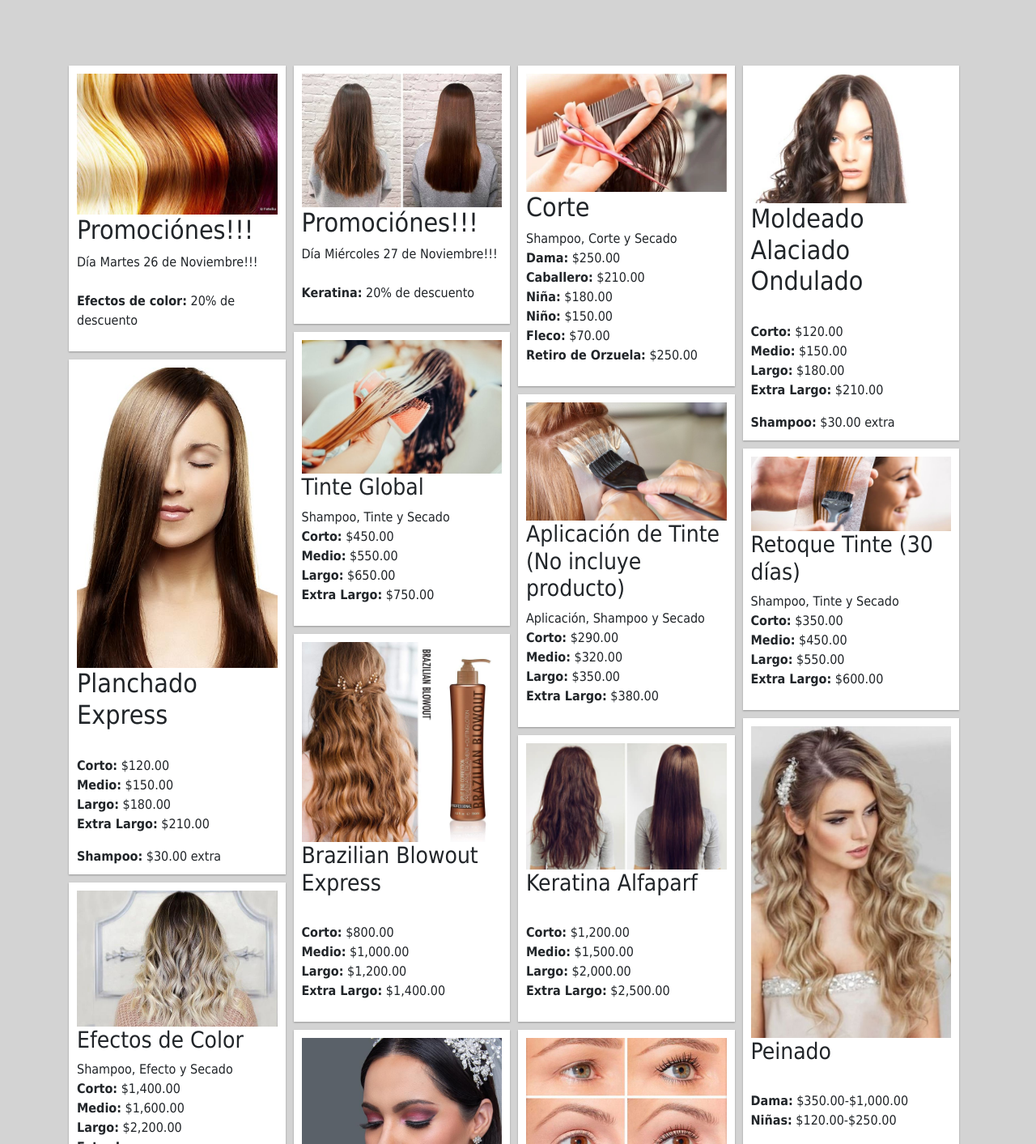
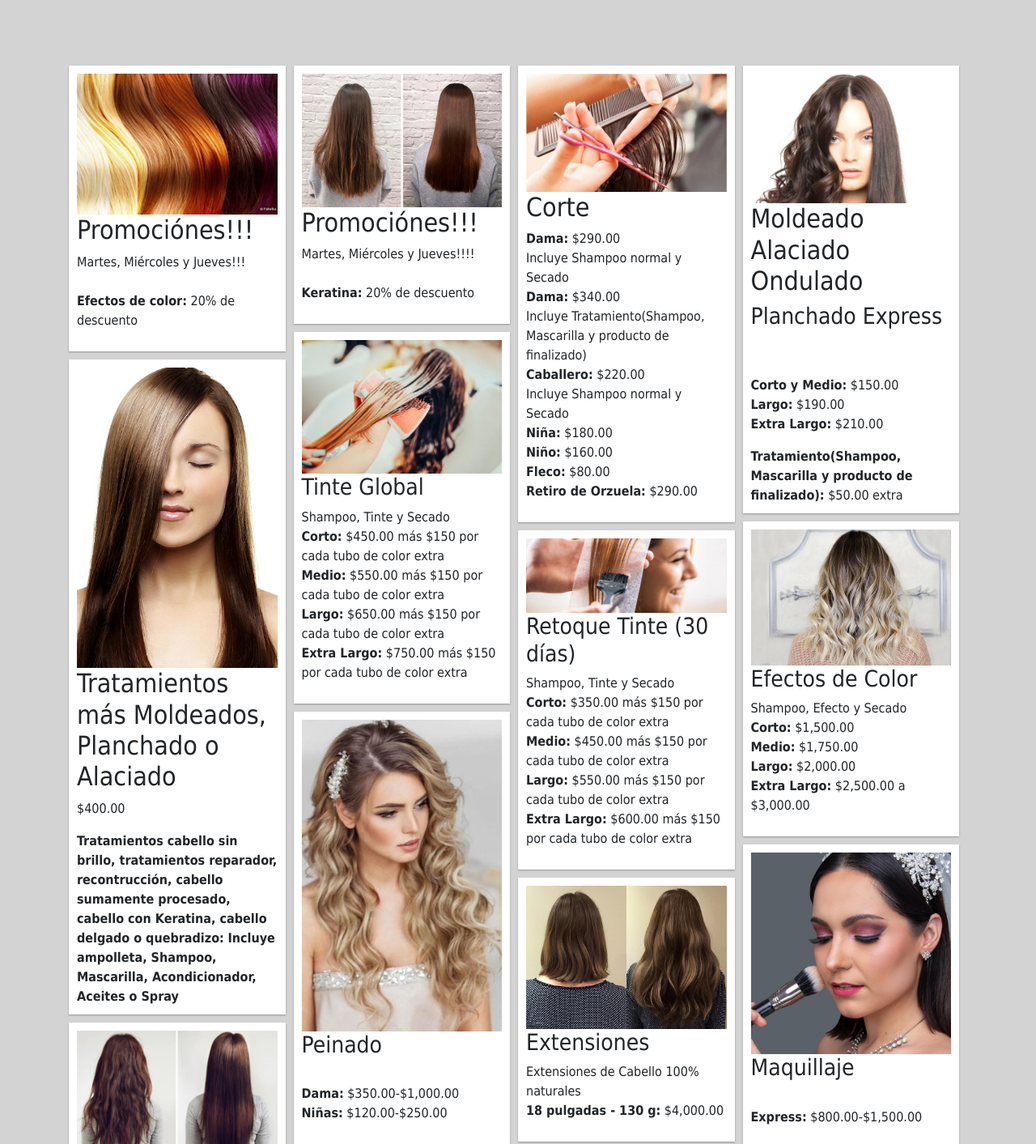
Before and after one commit to loisiu/chic4all, a plain HTML site: page index.html in a window 1280 px wide. Shown: the top 1413 px of the page at 81% size. Drawn offline with nearby package versions, Linux system fonts and the light colour scheme.

Commit message:
Add files via upload

```diff
--- a/index.html
+++ b/index.html
@@ -4,7 +4,7 @@
     <meta charset="UTF-8">
     <meta name="viewport" content="width=device-width, initial-scale=1.0">
     <meta http-equiv="X-UA-Compatible" content="ie=edge">
-    <title>Chic 4 All</title>
+    <title>Visual Studio Salon</title>
     <link rel="stylesheet" href="https://stackpath.bootstrapcdn.com/bootstrap/4.3.1/css/bootstrap.min.css">
 </head>
 <body>
@@ -63,7 +63,7 @@
 
                     <h2>Promociónes!!!</h2>
 
-                    Día Martes 26 de Noviembre!!!
+                    Martes, Miércoles y Jueves!!!
 
                     <p>
                     <br/><b>Efectos de color:</b> 20% de descuento  <br/>
@@ -76,7 +76,7 @@
 
                 <h2>Promociónes!!!</h2>
 
-                Día Miércoles 27 de Noviembre!!!
+                Martes, Miércoles y Jueves!!!!
 
                 <p>
                 <br/><b>Keratina:</b> 20% de descuento <br/>
@@ -91,8 +91,7 @@
                 <h2>Corte</h2>
 
                 <p>
-               Shampoo, Corte y Secado
-                <br/><b>Dama:</b> $250.00 <br/><b>Caballero:</b> $210.00 <br/><b>Niña:</b> $180.00 <br/><b>Niño:</b> $150.00  <br/><b>Fleco:</b> $70.00 <br/><b>Retiro de Orzuela:</b> $250.00
+                <b>Dama:</b> $290.00 <br/></b> Incluye Shampoo normal y Secado <br/><b>Dama:</b> $340.00 <br/></b> Incluye Tratamiento(Shampoo, Mascarilla y producto de finalizado) <br/><b>Caballero:</b> $220.00 <br/></b> Incluye Shampoo normal y Secado <br/><b>Niña:</b> $180.00 <br/><b>Niño:</b> $160.00  <br/><b>Fleco:</b> $80.00 <br/><b>Retiro de Orzuela:</b> $290.00
                 </p>
 
          </article>
@@ -100,20 +99,21 @@
          <article class="white-panel">
                 <img src="img/alisado.jpg">
 
-                <h2 class="alisado">Moldeado<br>Alaciado<br>Ondulado<br/></h2>
+                <h2 class="alisado">Moldeado<br>Alaciado<br>Ondulado<br/> <h3>Planchado Express</h3> <br/></h2>
                       <p>
-                       <br/><b>Corto:</b> $120.00 <br/><b>Medio:</b> $150.00 <br/><b>Largo:</b> $180.00 <br/><b>Extra Largo:</b> $210.00
-                      </p><b>Shampoo:</b> $30.00 extra
+                       <br/><b>Corto y Medio:</b> $150.00  <br/><b>Largo:</b> $190.00 <br/><b>Extra Largo:</b> $210.00
+                      </p><b>Tratamiento(Shampoo, Mascarilla y producto de finalizado):</b> $50.00 extra
 
          </article>
 
          <article class="white-panel">
                 <img src="img/planchado.jpg     ">
 
-                <h2 class="alisado"><b></b>Planchado Express</b></h2>
+                <h2 class="alisado"><b></b>Tratamientos más Moldeados, Planchado o Alaciado</b></h2>
                       <p>
-                      <br/><b>Corto:</b> $120.00 <br/><b>Medio:</b> $150.00 <br/><b>Largo:</b> $180.00 <br/><b>Extra Largo:</b> $210.00
-                      </p><b>Shampoo:</b> $30.00 extra
+                      </b> $400.00 <br/>
+                      </p><b>Tratamientos cabello sin brillo, tratamientos reparador, recontrucción, cabello sumamente procesado, cabello con Keratina, cabello delgado o quebradizo:</b>
+                      <b>Incluye ampolleta, Shampoo, Mascarilla, Acondicionador, Aceites o Spray</b>
 
          </article>
 
@@ -122,18 +122,11 @@
                     <h3 class="mt-0">Tinte Global</h3>
                         <p>
                         Shampoo, Tinte y Secado
-                       <br/><b>Corto:</b> $450.00 <br/><b>Medio:</b> $550.00 <br/><b>Largo:</b> $650.00 <br/><b>Extra Largo:</b> $750.00
+                       <br/><b>Corto:</b> $450.00 más $150 por cada tubo de color extra <br/>
+                       <b>Medio:</b> $550.00 más $150 por cada tubo de color extra <br/>
+                       <b>Largo:</b> $650.00 más $150 por cada tubo de color extra <br/>
+                       <b>Extra Largo:</b> $750.00 más $150 por cada tubo de color extra
                         </p>
-
-         </article>
-
-         <article class="white-panel">
-                <img src="img/aplicaciontinte.jpg">
-                    <h3 class="mt-0">Aplicaci&#xF3;n de Tinte (No incluye producto) </h3>
-                            <p>
-                                Aplicación, Shampoo y Secado
-<br/><b>Corto:</b> $290.00 <br/><b>Medio:</b> $320.00 <br/><b>Largo:</b> $350.00 <br/><b>Extra Largo:</b> $380.00
-  </p>
 
          </article>
 
@@ -142,7 +135,7 @@
                         <h3 class="mt-0">Retoque Tinte (30 d&#xED;as) </h3>
                             <p>
                                 Shampoo, Tinte y Secado
-<br/><b>Corto:</b> $350.00 <br/><b>Medio:</b> $450.00 <br/><b>Largo:</b> $550.00 <br/><b>Extra Largo:</b> $600.00
+<br/><b>Corto:</b> $350.00 más $150 por cada tubo de color extra <br/><b>Medio:</b> $450.00 más $150 por cada tubo de color extra <br/><b>Largo:</b> $550.00 más $150 por cada tubo de color extra <br/><b>Extra Largo:</b> $600.00 más $150 por cada tubo de color extra
        </p>
 
          </article>
@@ -152,26 +145,18 @@
                         <h3>Efectos de Color </h3>
                             <p>
                                 Shampoo, Efecto y Secado
-<br/><b>Corto:</b> $1,400.00 <br/><b>Medio:</b> $1,600.00 <br/><b>Largo:</b> $2,200.00 <br/><b>Extra Largo:</b> $3,000.00-$3,500.00
+<br/><b>Corto:</b> $1,500.00 <br/><b>Medio:</b> $1,750.00 <br/><b>Largo:</b> $2,000.00 <br/><b>Extra Largo:</b> $2,500.00 a $3,000.00
   </p>
 
          </article>
 
-         <article class="white-panel">
-                <img class="d-flex mr-3" src="img/brazilian 4.jpeg">
-                        <h3>Brazilian Blowout Express </h3>
-                            <p>
-                            <br/><b>Corto:</b> $800.00 <br/><b>Medio:</b> $1,000.00 <br/><b>Largo:</b> $1,200.00 <br/><b>Extra Largo:</b> $1,400.00 </br>
-                   </p>
-
-         </article>
 
          <article class="white-panel">
                 <img src="img/keratina.jpg">
-                        <h3>Keratina Alfaparf </h3>
+                        <h3>Keratina</h3>
                             <p>
 
-<br/><b>Corto:</b> $1,200.00 <br/><b>Medio:</b> $1,500.00 <br/><b>Largo:</b> $2,000.00 <br/><b>Extra Largo:</b> $2,500.00
+<br/><b>Corto:</b> $1,500.00 <br/><b>Medio:</b> $1,750.00 <br/><b>Largo:</b> $2,000.00 <br/><b>Extra Largo:</b> $2,500.00
           </p>
 
          </article>
@@ -215,6 +200,15 @@
       </p>
 
          </article>
+
+         <article class="white-panel">
+            <img src="img/depilacion.jpg">
+                    <h3 >Depilacion con Cera</h3>
+                        <p>
+                         <br/><b>Cejas:</b> $120.00 <br/><b>Cachete:</b> $200.00 <br/><b>Bigote:</b> $100.00 <br/><b>Patillas:</b> $200.00
+  </p>
+
+     </article>
      </section>
  </div>
 
```
